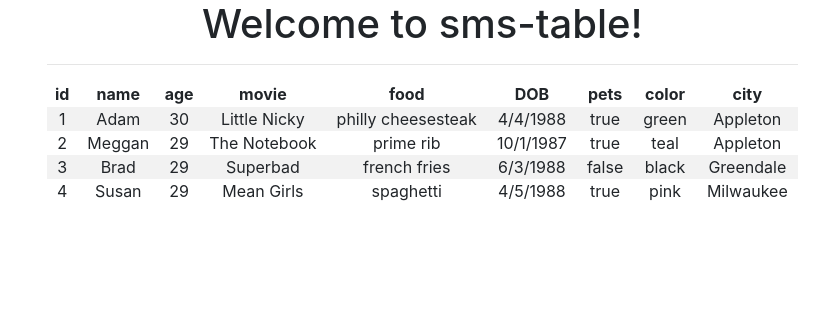
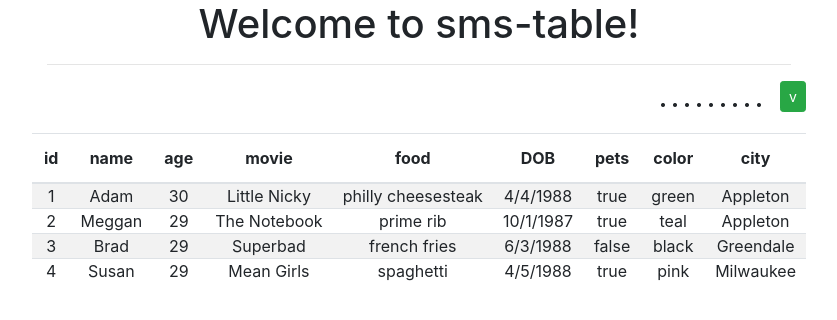
Before and after one commit to abeyerdev/hacksaw, an Angular app: page / in a window 1280 px wide. Shown: the top 320 px of the page, without its empty margins (23-860 px from the left). Built offline with nearby package versions, Linux system fonts and the light colour scheme.

Commit message:
add minimap column toggle

```diff
--- a/src/app/sms-table/sms-table-col-def.model.ts
+++ b/src/app/sms-table/sms-table-col-def.model.ts
@@ -4,6 +4,7 @@ export default class SmsTableColumnDefinition {
     public binding = '';
     public filter = '';
     public isNumeric = false;
+    public hidden = false;
     // public computedClass: any;
     // public isComputed:boolean = false;
     // public isAnchor:boolean = false;
--- a/src/app/sms-table/sms-table.component.css
+++ b/src/app/sms-table/sms-table.component.css
@@ -1,3 +1,44 @@
 .custom-table td {
     padding: 0px 10px;
 }
+
+.minimap {
+    width: 100%;
+}
+
+.minimap-dots {
+    float: right;
+    margin-right: 15px;
+}
+
+.minimap-dots ul li {
+    display: table-cell;
+    padding: 0px 2px;
+    font-size: 1.5em;
+    font-weight: bold;
+}
+
+.minimap-dot-hidden {
+    opacity: .25;
+}
+
+.minimap-dropdown {
+    position: relative;
+    float: right;
+}
+
+.sms-col-hidden {
+    display: none
+}
+
+.sms-col-show {
+    display: table-cell
+}
+
+.dropdown-hide {
+    display: none;
+}
+
+.dropdown-show {
+    display: block;
+}
--- a/src/app/sms-table/sms-table.component.html
+++ b/src/app/sms-table/sms-table.component.html
@@ -1,7 +1,30 @@
-<table class="table-striped table-hover custom-table">
+<div class="sms-table">
+    <div class="row">
+        <div class="minimap float-right">
+            <div class="minimap-dropdown">
+                <button class="btn btn-success btn-sm" (click)="toggleDropdown()">
+                    v
+                </button>
+                <div class="dropdown-menu" aria-labelledby="dropdownMenuButton" [ngClass]="showDropdown ? 'dropdown-show' : 'dropdown-hide'">
+                    <a class="dropdown-item" *ngFor="let column of options.columns" (click)="toggleColumn(column)" href="#">
+                        {{ column.name }}
+                    </a>
+                </div>
+            </div>
+            <div class="minimap-dots">
+                <ul class="list-inline">
+                    <li class="list-inline-item" *ngFor="let column of options.columns" [ngClass]="column.hidden ? 'minimap-dot-hidden' : ''">
+                        .
+                    </li>
+                </ul>
+            </div>
+        </div>
+    </div>
+    <div class="row">
+        <table class="table table-striped table-hover custom-table">
             <thead style="cursor:pointer">
                 <tr>
-      <th *ngFor="let column of options.columns" (click)="sortHeaderClicked(column.value)">
+                    <th *ngFor="let column of options.columns" (click)="sortHeaderClicked(column.value)" [ngClass]="column.hidden ? 'sms-col-hidden': 'sms-col-show'">
                         <span>{{column.name}}</span>
                         <span *ngIf="isSortAsc(column.value)">^</span>
                         <span *ngIf="isSortDesc(column.value)">v</span>
@@ -10,9 +33,12 @@
             </thead>
             <tbody>
                 <tr *ngFor="let row of data">
-      <td *ngFor="let column of options.columns">
+                    <td *ngFor="let column of options.columns" [ngClass]="column.hidden ? 'sms-col-hidden': 'sms-col-show'">
                         {{getCellValue(row, column)}}
                     </td>
                 </tr>
             </tbody>
         </table>
+    </div>
+
+</div>
--- a/src/app/sms-table/sms-table.component.ts
+++ b/src/app/sms-table/sms-table.component.ts
@@ -12,8 +12,9 @@ import SmsTableColumnDefinition from './sms-table-col-def.model';
 })
 export class SmsTableComponent implements OnInit {
 
-  @Input() options;
+  @Input() options: SmsTableOptions;
   @Input() data;
+  showDropdown = false;
   sorting = false;
   subscription: Subscription;
   public filteredData: any[];
@@ -95,12 +96,20 @@ export class SmsTableComponent implements OnInit {
       }
       this.options.config.sortBy = columnName;
 
-      const matchingColumn: SmsTableColumnDefinition = this.options.columns
+      const matchingColumn = this.options.columns
         .filter((column) => column.value === this.options.config.sortBy)[0];
 
       this.sort(this.filteredData, this.options.config.sortBy, this.options.config.sortDirection, matchingColumn.isNumeric);
     }
   }
+
+    toggleColumn(column) {
+        column.hidden = !column.hidden;
+    }
+
+    toggleDropdown() {
+        this.showDropdown = !this.showDropdown;
+    }
 
   ngOnInit() {
     console.log(`In NgOnInit() with options: ${JSON.stringify(this.options, null, 2)}`);
```
Also changed, not shown: .angular-cli.json. Lines whose indentation alone changed are shown as unchanged.
